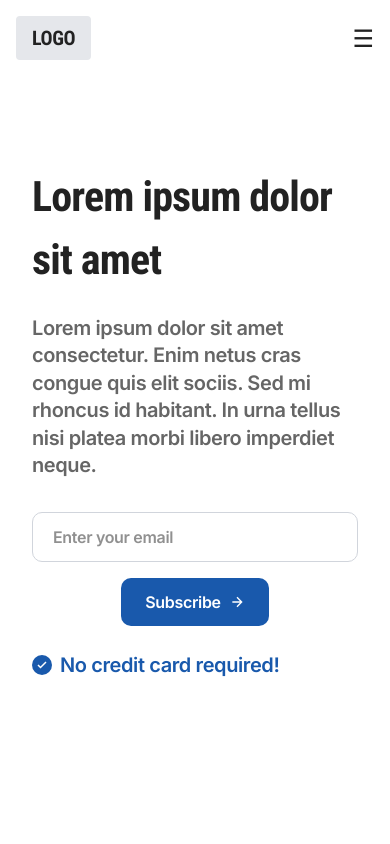
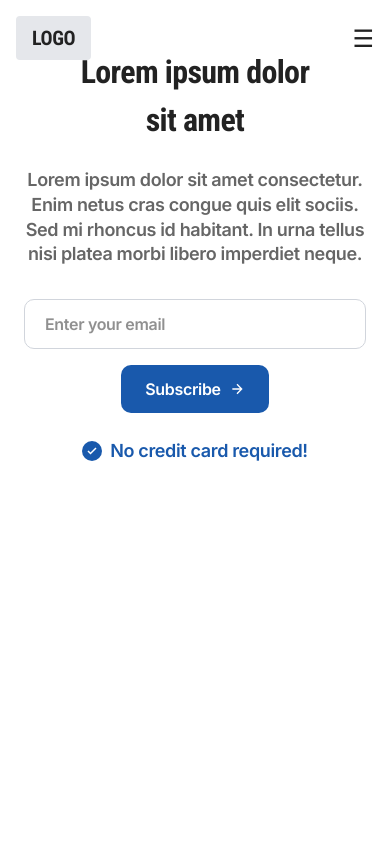
Before and after one commit to Mohd-Fazal-khan/Landing-Page, a Next.js app: page / in a window 390 px wide. Shown: the top 844 px of the page. Built offline with nearby package versions, Linux system fonts and the light colour scheme.

Commit message:
Update HeroSection.tsx

```diff
--- a/src/components/HeroSection.tsx
+++ b/src/components/HeroSection.tsx
@@ -6,13 +6,13 @@ export default function HeroSection() {
   const [email, setEmail] = useState("");
 
   return (
-    <div className="min-h-screen flex items-stretch bg-white">
+    <div className="min-h-screen flex flex-col lg:flex-row items-stretch bg-white">
 
-      <div className="w-full lg:w-1/2 flex flex-col justify-center px-8 lg:px-20 py-12">
-        <div className="max-w-xl">
+      <div className="w-full lg:w-1/2 flex flex-col justify-center px-6 md:px-12 lg:px-20 py-12">
+        <div className="max-w-xl mx-auto lg:mx-0">
 
           <h1
-            className="text-[42px] font-bold tracking-[-0.02em] mb-6"
+            className="text-[32px] md:text-[42px] font-bold tracking-[-0.02em] mb-6 text-center lg:text-left"
             style={{
               fontFamily: "'Roboto Condensed', sans-serif",
               color: "#222222",
@@ -22,9 +22,8 @@ export default function HeroSection() {
             <span style={{ color: "#222222" }}>sit amet</span>
           </h1>
 
-
           <p
-            className="text-[20px] md:text-[24px] tracking-[-0.02em] leading-snug mb-8"
+            className="text-[18px] md:text-[20px] lg:text-[24px] tracking-[-0.02em] leading-snug mb-8 text-center lg:text-left"
             style={{
               fontFamily: "'Inter', sans-serif",
               fontWeight: 400,
@@ -35,7 +34,6 @@ export default function HeroSection() {
             elit sociis. Sed mi rhoncus id habitant. In urna tellus nisi platea
             morbi libero imperdiet neque.
           </p>
-
 
           <div className="flex flex-col sm:flex-row items-center gap-4">
             <input
@@ -65,9 +63,8 @@ export default function HeroSection() {
             </button>
           </div>
 
-
           <div
-            className="flex items-center mt-6 text-[#1959AC] text-[20px] font-semibold tracking-[-0.02em]"
+            className="flex items-center mt-6 text-[#1959AC] text-[18px] md:text-[20px] font-semibold tracking-[-0.02em] justify-center lg:justify-start"
             style={{ fontFamily: "'Inter', sans-serif" }}
           >
             <div className="w-5 h-5 rounded-full bg-[#1959AC] text-white flex items-center justify-center mr-2">
@@ -87,8 +84,7 @@ export default function HeroSection() {
         </div>
       </div>
 
-
-      <div className="hidden lg:block w-1/2 relative">
+      <div className="hidden lg:block w-full lg:w-1/2 relative">
         <div className="absolute inset-0 clip-diagonal">
           <img
             src="/Hero-Section.png"
@@ -98,13 +94,11 @@ export default function HeroSection() {
         </div>
       </div>
 
-
       <style jsx>{`
         .clip-diagonal {
           clip-path: polygon(12% 0, 100% 0, 100% 100%, 0% 100%);
         }
       `}</style>
-
 
       <style jsx global>{`
         @import url("https://fonts.googleapis.com/css2?family=Inter:wght@600&family=Roboto+Condensed:wght@700&display=swap");
```
